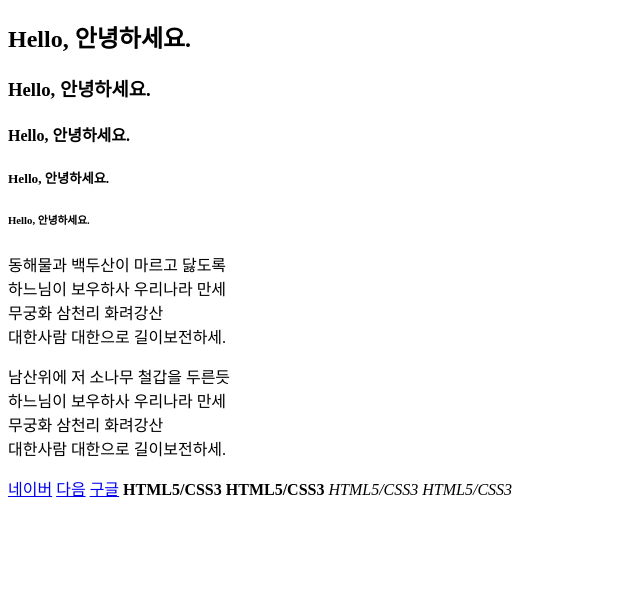
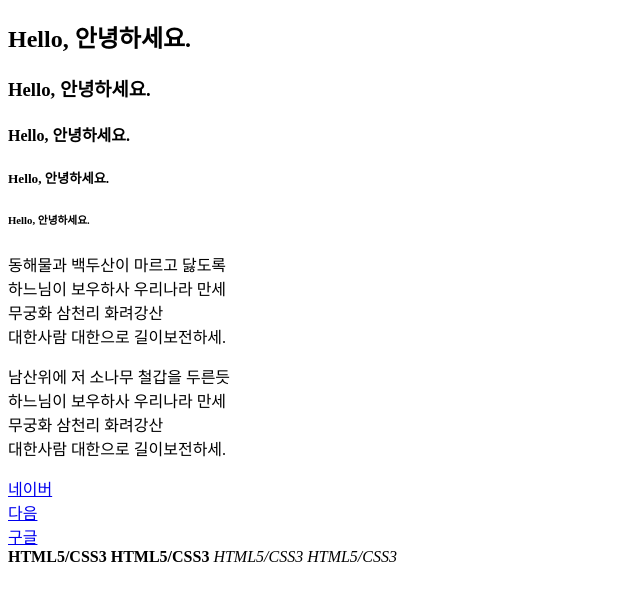
Before and after one commit to neogeolee/Html, a plain HTML site: page Ch02/2-1.html in a window 1280 px wide. Shown: the part 116-716 px from the top of the page, without its empty margins (0-640 px from the left). Drawn offline with Linux system fonts and the light colour scheme.

Commit message:
2020/04/29 Html Ch02 등록

```diff
--- a/Ch02/2-1.html
+++ b/Ch02/2-1.html
@@ -30,9 +30,9 @@
         </p>
 
         <!-- 링크태그(anchor) -->
-        <a href="http://naver.com">네이버</a>
-        <a href="http://daum.net">다음</a>
-        <a href="http://google.com">구글</a>
+        <a href="http://naver.com">네이버</a><br />
+        <a href="http://daum.net">다음</a><br />
+        <a href="http://google.com">구글</a><br />
 
         <!-- 강조태그(bold, strong, italic, emphasize) -->
         <b>HTML5/CSS3</b>
```
Also changed, not shown: Ch02/2-4.html (+3 -3 lines), Ch02/2-5.html (+2 -0 lines), flower1.jpg (added), images/flower2.jpg (added), images/flower3.jpg (added).
